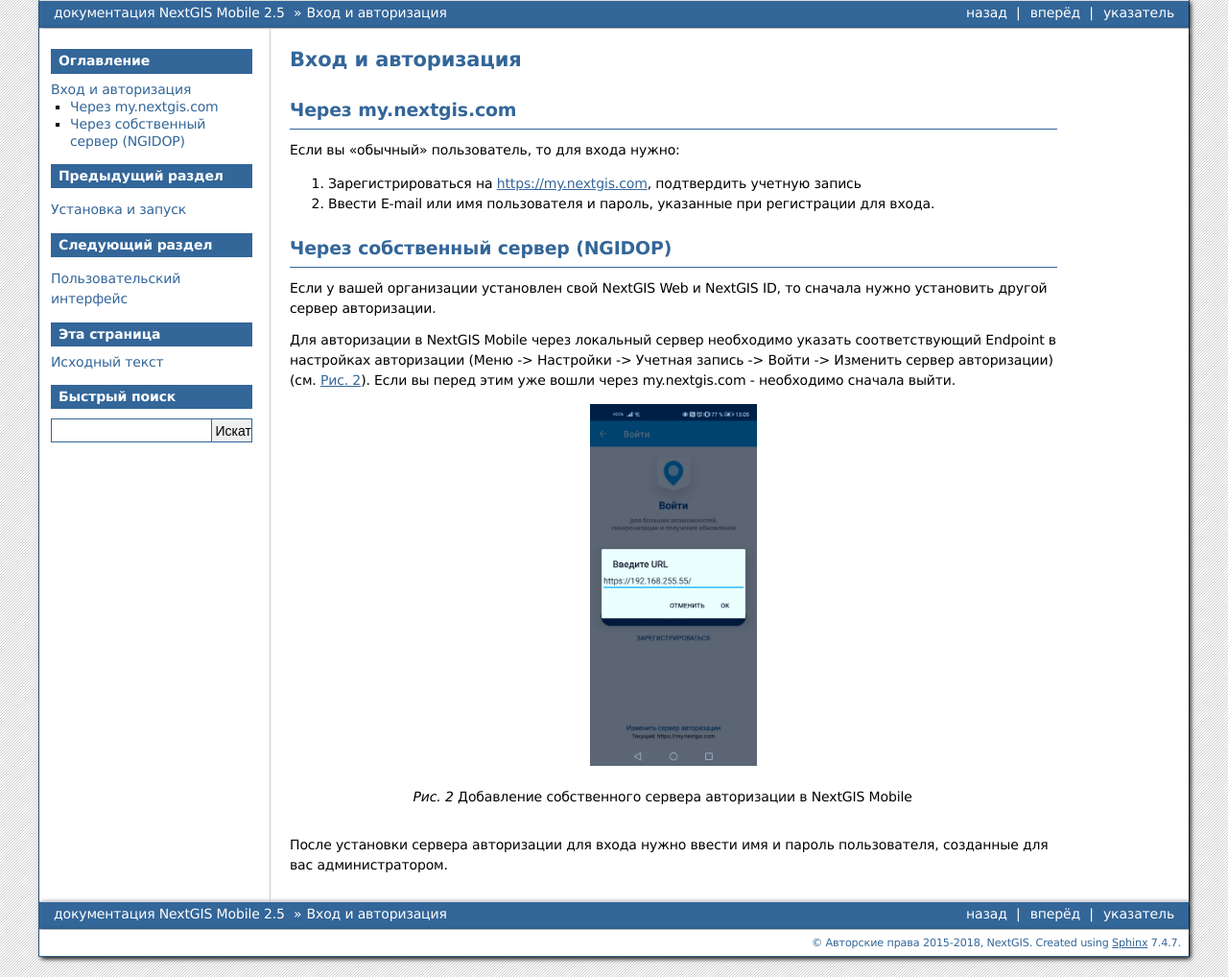
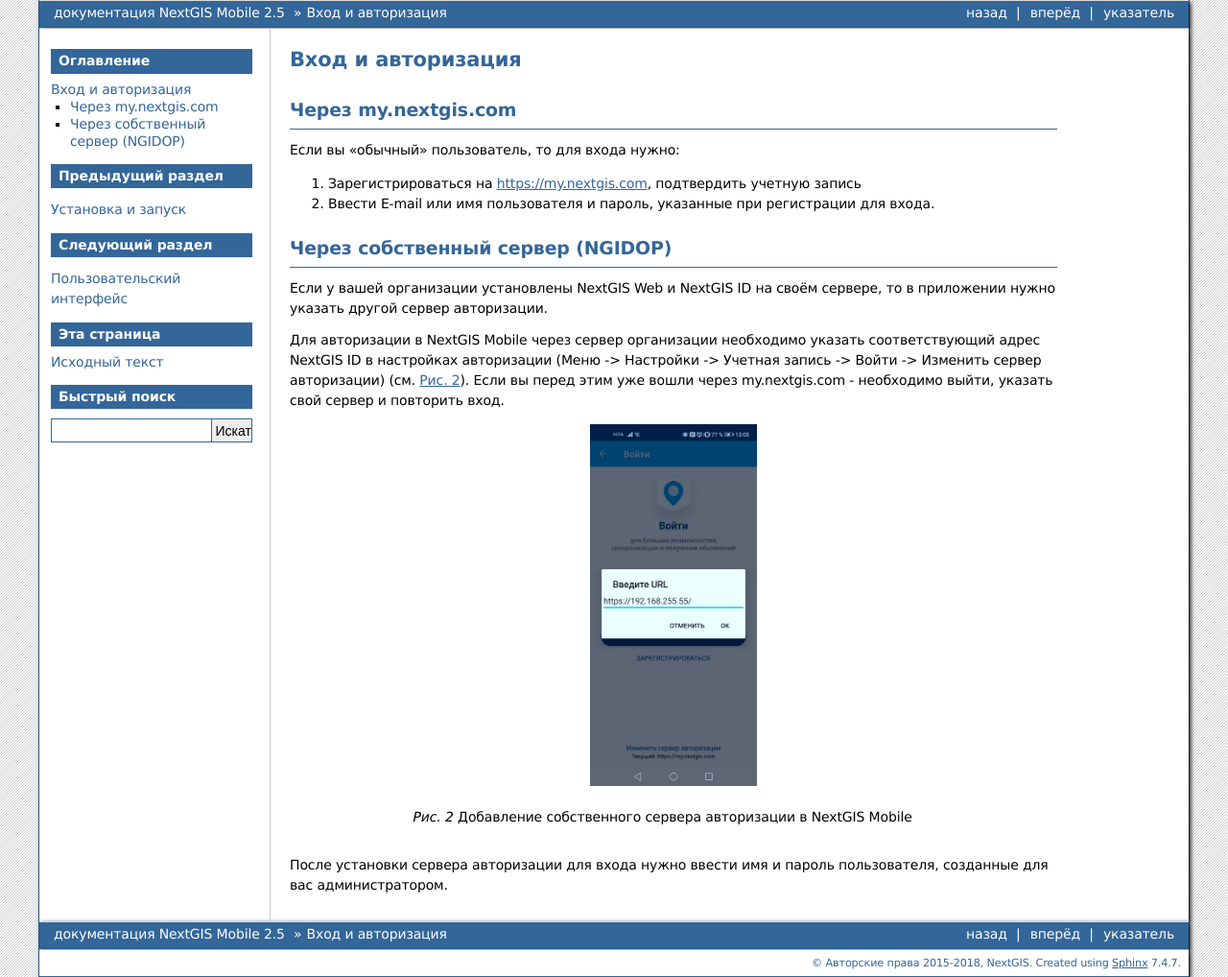
Before and after one commit to nextgis/docs_ngmobile, a Sphinx documentation site: the page built from source/auth.rst, in a window 1280 px wide. Shown: the whole page at 96% size. Built offline with Sphinx 7.4.7, drawn with Linux system fonts in a browser that asks for light colours; formulas are drawn with MathJax 3.

Commit message:
Update auth.rst

```diff
--- a/source/auth.rst
+++ b/source/auth.rst
@@ -14,9 +14,9 @@
 
 Через собственный сервер (NGIDOP)
 ---------------------------------
-Если у вашей организации установлен свой NextGIS Web и NextGIS ID, то сначала нужно установить другой сервер авторизации.
+Если у вашей организации установлены NextGIS Web и NextGIS ID на своём сервере, то в приложении нужно указать другой сервер авторизации.
 
-Для авторизации в NextGIS Mobile через локальный сервер необходимо указать соответствующий Endpoint в настройках авторизации (Меню -> Настройки -> Учетная запись -> Войти -> Изменить сервер авторизации) (см. :numref:`ngm_ngidop`). Если вы перед этим уже вошли через my.nextgis.com - необходимо сначала выйти.
+Для авторизации в NextGIS Mobile через сервер организации необходимо указать соответствующий адрес NextGIS ID в настройках авторизации (Меню -> Настройки -> Учетная запись -> Войти -> Изменить сервер авторизации) (см. :numref:`ngm_ngidop`). Если вы перед этим уже вошли через my.nextgis.com - необходимо выйти, указать свой сервер и повторить вход.
 
 .. figure:: _static/ngm_ngidop.png
    :name: ngm_ngidop
```
